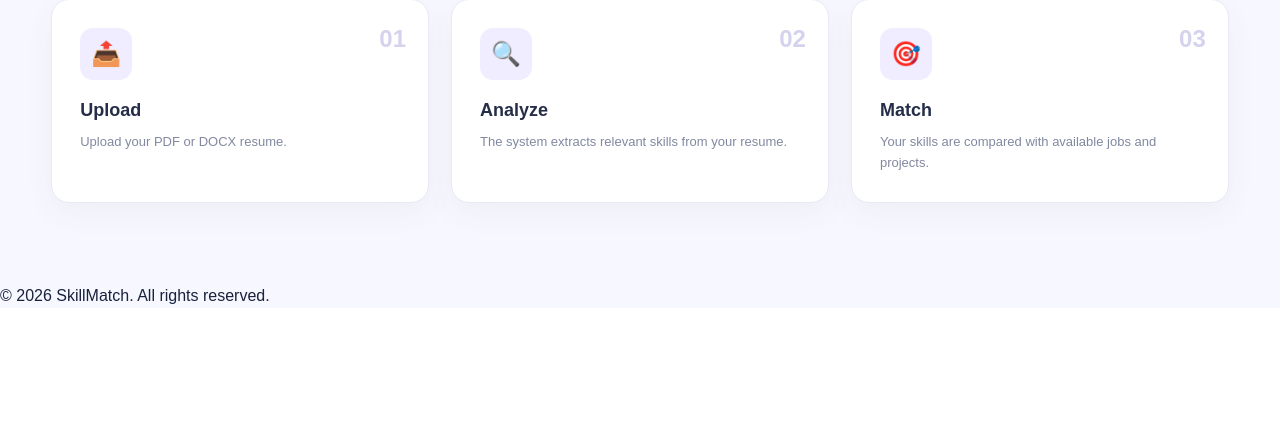
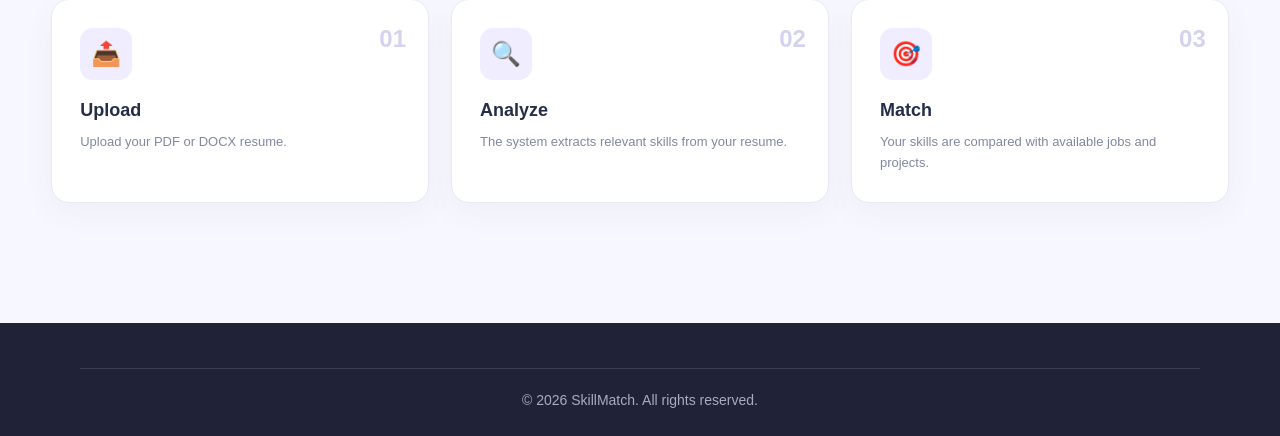
Before and after one commit to artij5657-star/matchskill, a Flask app: page /resume in a window 1280 px wide. Shown: the part 1247-1683 px from the top of the page. Before the commit the page ends 1551 px from the top, so only its background shows below. Run offline with Flask 3, Linux system fonts and the light colour scheme; the visitor is signed in with stand-in values (Sample User, id 1).

Commit message:
Make profile and resume footer consistent

```diff
--- a/templates/resume.html
+++ b/templates/resume.html
@@ -667,7 +667,28 @@
         }
 
         /* ================= FOOTER ================= */
-
+/* ================= FOOTER ================= */
+
+.footer {
+    background: #202238;
+    color: #d9d9e5;
+    padding: 45px 0 25px;
+    margin-top: 40px;
+}
+
+.footer-bottom {
+    width: min(1120px, 92%);
+    margin: 0 auto;
+    padding-top: 20px;
+    border-top: 1px solid rgba(255, 255, 255, 0.12);
+    text-align: center;
+}
+
+.footer-bottom p {
+    margin: 0;
+    color: #a9abc0;
+    font-size: 14px;
+}
 
 
         /* ================= RESPONSIVE ================= */
```
Also changed, not shown: templates/profile.html (+21 -0 lines).
